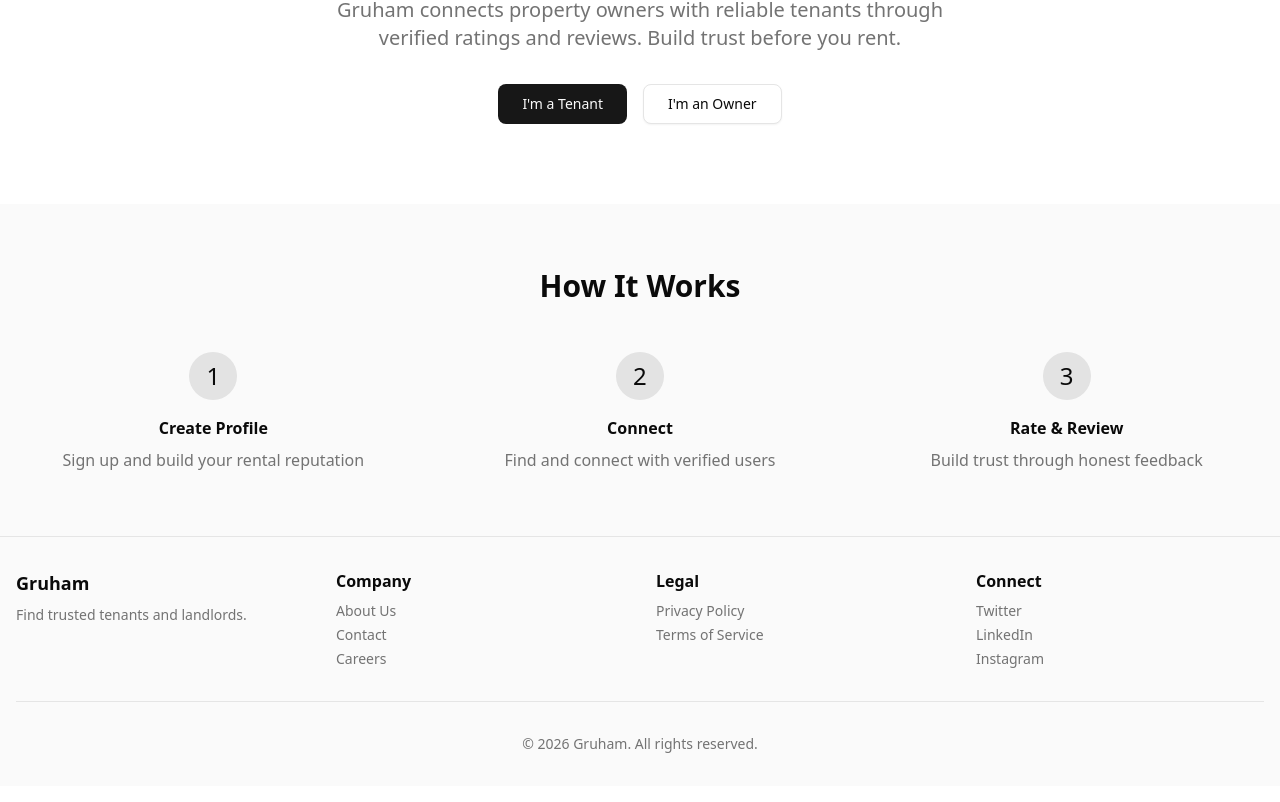
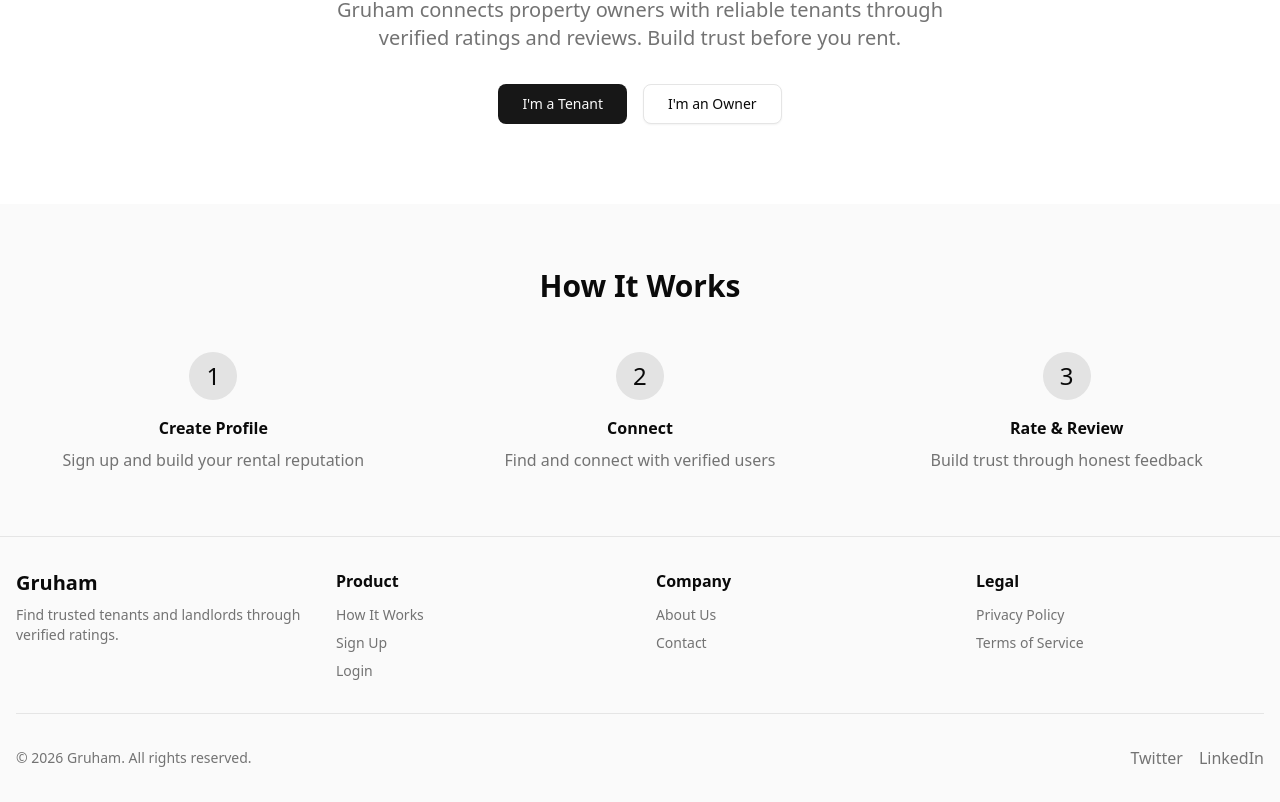
Before and after one commit to GruhamServices/gruham, a Next.js app: page / in a window 1280 px wide. Shown: the part 293-1095 px from the top of the page. Built offline with nearby package versions, Linux system fonts and the light colour scheme; no server answers.

Commit message:
Update Footer with proper navigation links

```diff
--- a/src/app/how-it-works/page.tsx
+++ b/src/app/how-it-works/page.tsx
@@ -18,7 +18,7 @@ export default function HowItWorksPage() {
       {/* Hero */}
       <section className="py-16 px-4 bg-muted/30">
         <div className="container mx-auto max-w-4xl text-center">
-          <h1 className="text-4xl font-bold mb-4">How RentMatch Works</h1>
+          <h1 className="text-4xl font-bold mb-4">How Gruham Works</h1>
           <p className="text-xl text-muted-foreground">
             A simple process to find trusted landlords or reliable tenants.
           </p>
@@ -183,11 +183,11 @@ export default function HowItWorksPage() {
           <div className="space-y-4">
             <Card>
               <CardHeader>
-                <CardTitle>Is RentMatch free?</CardTitle>
+                <CardTitle>Is Gruham free?</CardTitle>
               </CardHeader>
               <CardContent>
                 <p className="text-muted-foreground">
-                  Yes! RentMatch is completely free to use for both tenants and
+                  Yes! Gruham is completely free to use for both tenants and
                   property owners. We may introduce premium features in the future.
                 </p>
               </CardContent>
--- a/src/components/layout/Footer.tsx
+++ b/src/components/layout/Footer.tsx
@@ -4,45 +4,86 @@ export function Footer() {
   return (
     <footer className="border-t bg-muted/50">
       <div className="container mx-auto px-4 py-8">
-        <div className="grid grid-cols-1 md:grid-cols-4 gap-8">
+        <div className="grid grid-cols-2 md:grid-cols-4 gap-8">
           {/* Brand */}
-          <div>
-            <h3 className="font-bold text-lg mb-2">Gruham</h3>
-            <p className="text-sm text-muted-foreground">
-              Find trusted tenants and landlords.
+          <div className="col-span-2 md:col-span-1">
+            <Link href="/" className="text-xl font-bold">
+              Gruham
+            </Link>
+            <p className="text-sm text-muted-foreground mt-2">
+              Find trusted tenants and landlords through verified ratings.
             </p>
           </div>
 
-          {/* Links */}
+          {/* Product */}
           <div>
-            <h4 className="font-semibold mb-2">Company</h4>
-            <ul className="space-y-1 text-sm text-muted-foreground">
-              <li><Link href="/about" className="hover:text-foreground">About Us</Link></li>
-              <li><Link href="/contact" className="hover:text-foreground">Contact</Link></li>
-              <li><Link href="/careers" className="hover:text-foreground">Careers</Link></li>
+            <h4 className="font-semibold mb-3">Product</h4>
+            <ul className="space-y-2 text-sm text-muted-foreground">
+              <li>
+                <Link href="/how-it-works" className="hover:text-foreground transition-colors">
+                  How It Works
+                </Link>
+              </li>
+              <li>
+                <Link href="/signup" className="hover:text-foreground transition-colors">
+                  Sign Up
+                </Link>
+              </li>
+              <li>
+                <Link href="/login" className="hover:text-foreground transition-colors">
+                  Login
+                </Link>
+              </li>
             </ul>
           </div>
 
+          {/* Company */}
           <div>
-            <h4 className="font-semibold mb-2">Legal</h4>
-            <ul className="space-y-1 text-sm text-muted-foreground">
-              <li><Link href="/privacy" className="hover:text-foreground">Privacy Policy</Link></li>
-              <li><Link href="/terms" className="hover:text-foreground">Terms of Service</Link></li>
+            <h4 className="font-semibold mb-3">Company</h4>
+            <ul className="space-y-2 text-sm text-muted-foreground">
+              <li>
+                <Link href="/about" className="hover:text-foreground transition-colors">
+                  About Us
+                </Link>
+              </li>
+              <li>
+                <Link href="/contact" className="hover:text-foreground transition-colors">
+                  Contact
+                </Link>
+              </li>
             </ul>
           </div>
 
+          {/* Legal */}
           <div>
-            <h4 className="font-semibold mb-2">Connect</h4>
-            <ul className="space-y-1 text-sm text-muted-foreground">
-              <li><a href="#" className="hover:text-foreground">Twitter</a></li>
-              <li><a href="#" className="hover:text-foreground">LinkedIn</a></li>
-              <li><a href="#" className="hover:text-foreground">Instagram</a></li>
+            <h4 className="font-semibold mb-3">Legal</h4>
+            <ul className="space-y-2 text-sm text-muted-foreground">
+              <li>
+                <Link href="/privacy" className="hover:text-foreground transition-colors">
+                  Privacy Policy
+                </Link>
+              </li>
+              <li>
+                <Link href="/terms" className="hover:text-foreground transition-colors">
+                  Terms of Service
+                </Link>
+              </li>
             </ul>
           </div>
         </div>
 
-        <div className="mt-8 pt-8 border-t text-center text-sm text-muted-foreground">
-          © {new Date().getFullYear()} Gruham. All rights reserved.
+        <div className="mt-8 pt-8 border-t flex flex-col md:flex-row justify-between items-center gap-4">
+          <p className="text-sm text-muted-foreground">
+            © {new Date().getFullYear()} Gruham. All rights reserved.
+          </p>
+          <div className="flex gap-4">
+            <a href="#" className="text-muted-foreground hover:text-foreground">
+              Twitter
+            </a>
+            <a href="#" className="text-muted-foreground hover:text-foreground">
+              LinkedIn
+            </a>
+          </div>
         </div>
       </div>
     </footer>
```
